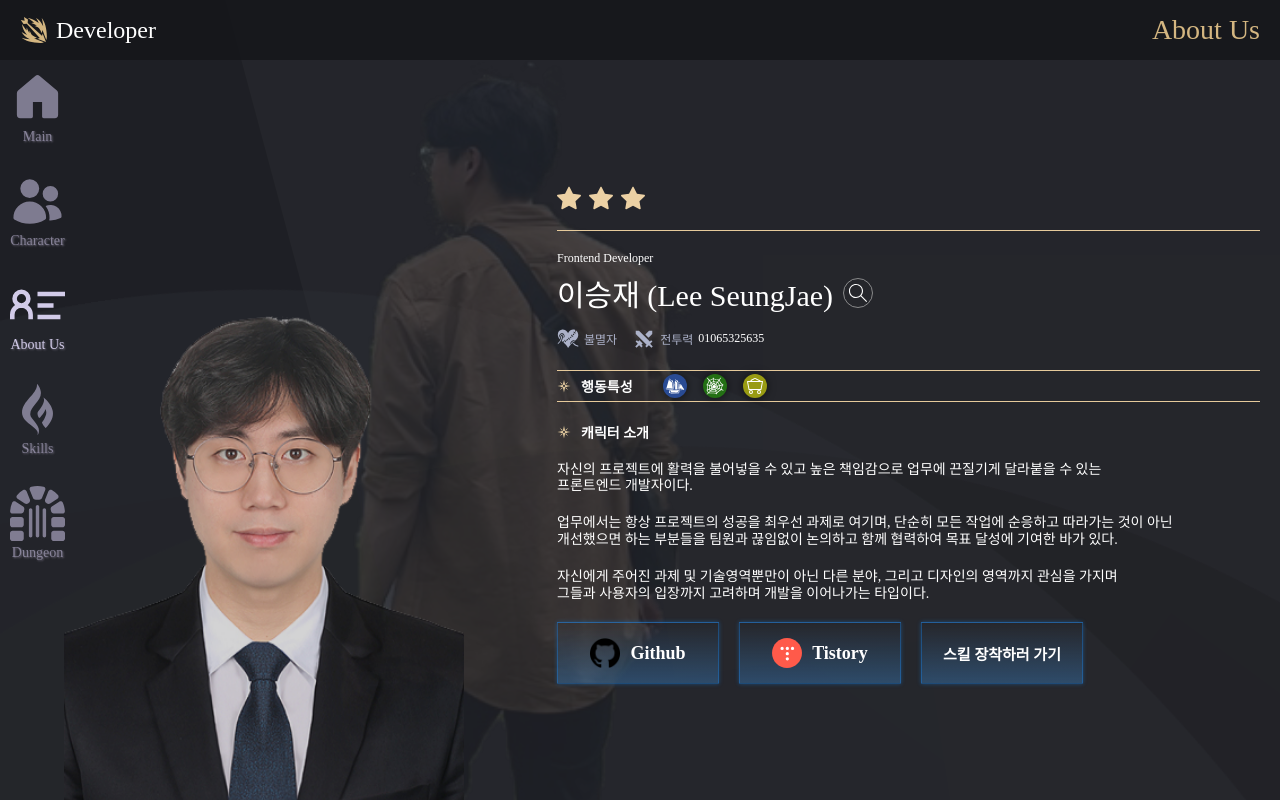
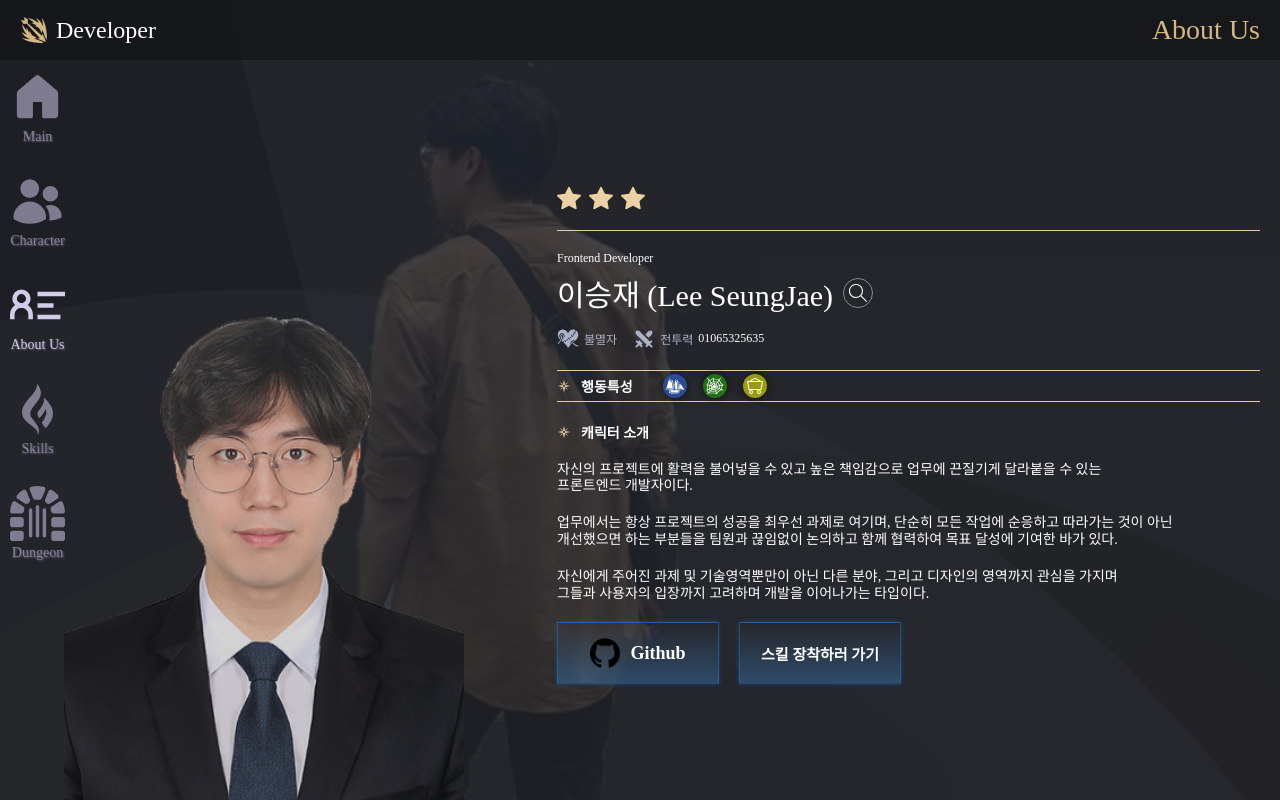
Before and after one commit to seungjaelee2684/seungjae-portfolio, a React (Create React App) app: page /about in a window 1280 px wide. Built offline with nearby package versions, Linux system fonts and the light colour scheme; a web font is replaced by a local one.

Commit message:
<Refactor: 로케이션 버튼 수정>

```diff
--- a/src/components/AboutMePage/LocationBtn.tsx
+++ b/src/components/AboutMePage/LocationBtn.tsx
@@ -14,10 +14,6 @@ const LocationBtn = () => {
       <LocationButton size={0} onClick={() => window.open("https://github.com/seungjaelee2684/")}>
         <LocationIcon src={Github} alt='' />
         Github
-      </LocationButton>
-      <LocationButton size={0} onClick={() => window.open("https://sean2684.tistory.com/")}>
-        <LocationIcon src={Tistory} alt='' />
-        Tistory
       </LocationButton>
       <LocationButton
         size={-3}
```
